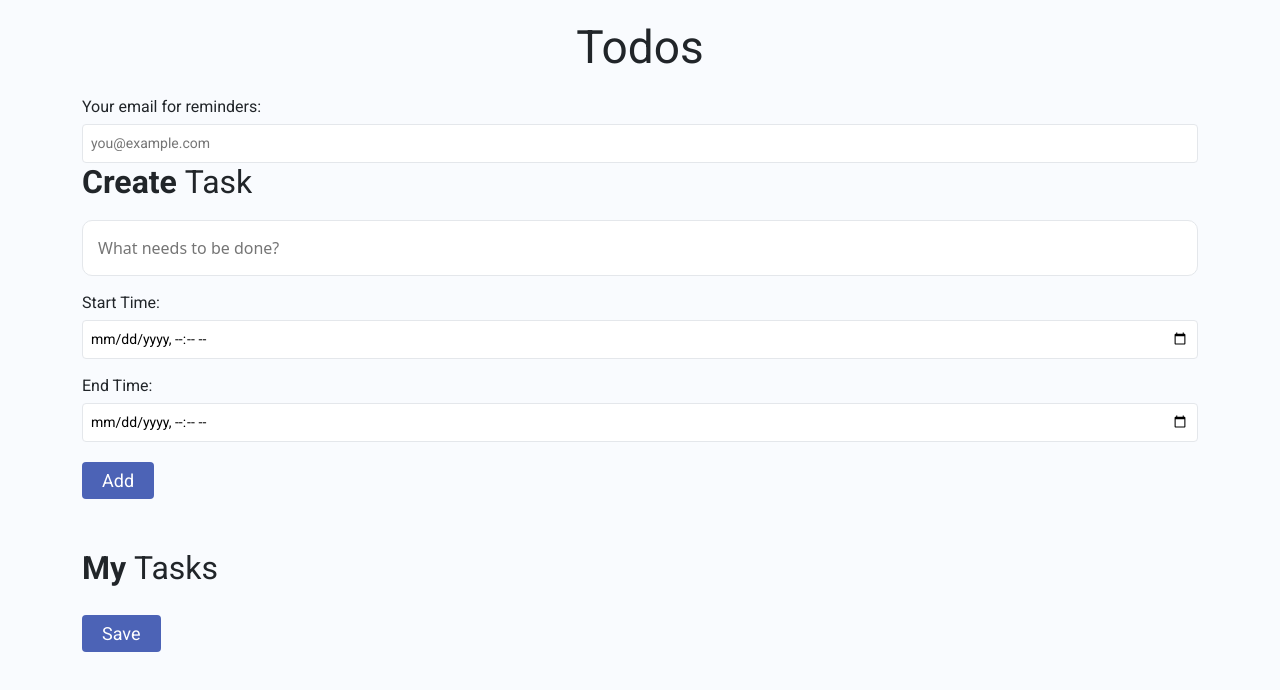
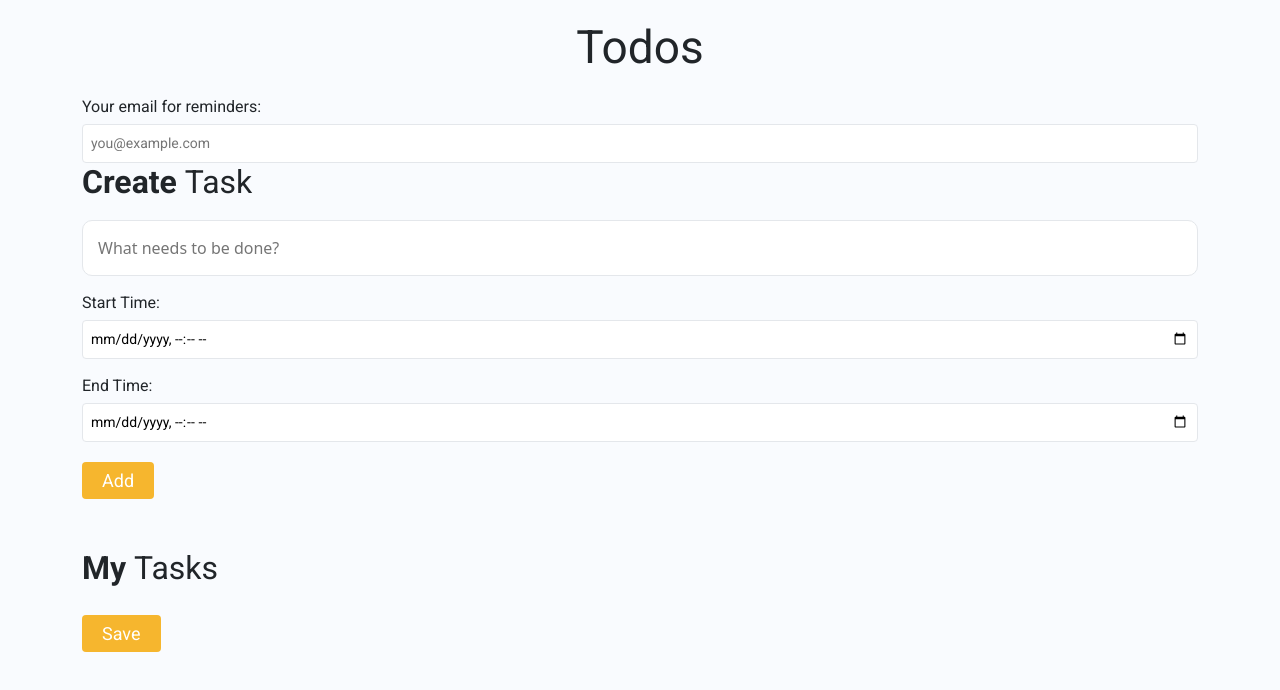
Before and after one commit to UdayBysani3/TodoList, a website: page index.html in a window 1280 px wide. Drawn offline with nearby package versions, Linux system fonts and the light colour scheme; a web font is replaced by a local one.

Commit message:
Update style.css

```diff
--- a/style.css
+++ b/style.css
@@ -79,7 +79,7 @@
 
 .button {
   color: white;
-  background-color: #4c63b6;
+  background-color: #f6a904d4;
   font-family: "Roboto";
   font-size: 18px;
   border-width: 0px;
```
